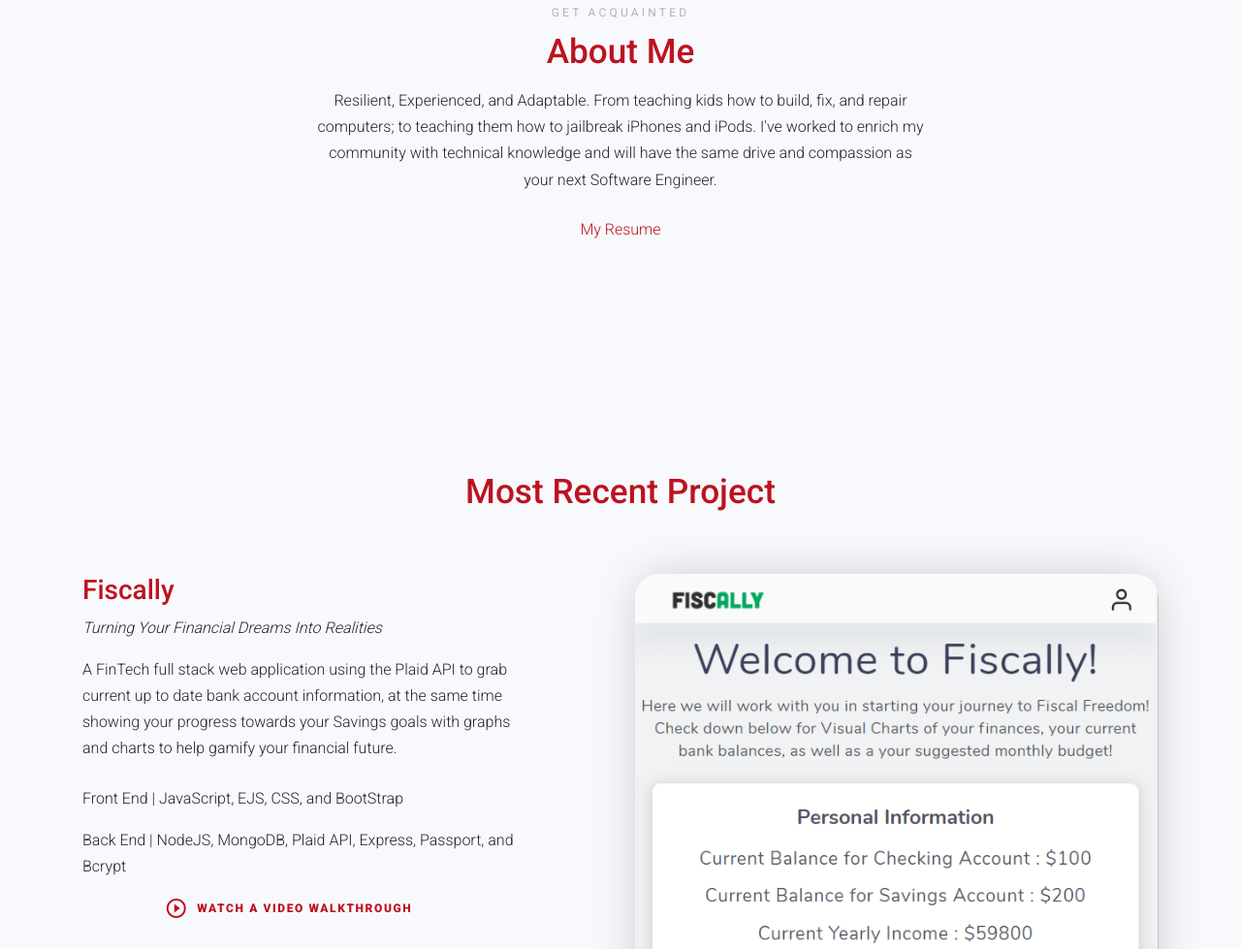
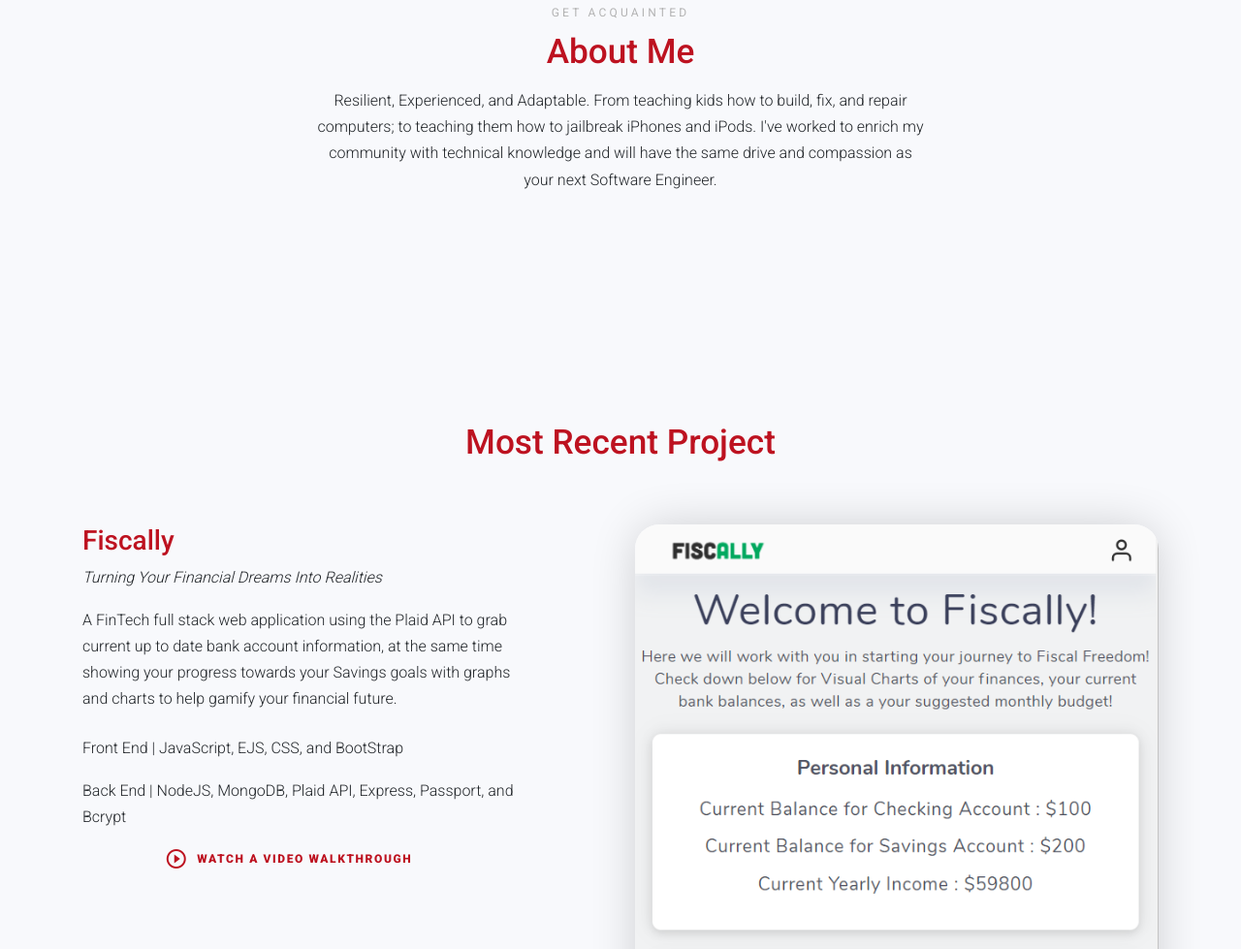
Before and after one commit to JoshuaMacklin/JoshuaMacklin.github.io, a plain HTML site: page index.html in a window 1280 px wide. Shown: the part 1126-2105 px from the top of the page at 97% size. Drawn offline with Linux system fonts and the light colour scheme; files whose address does not match are found by name.

Commit message:
Update index.html

```diff
--- a/index.html
+++ b/index.html
@@ -63,7 +63,7 @@
                     <li><a href="#portfolio" class="nav-link text-grey">Portfolio</a></li>
                     <!-- <li><a href="#testimonials" class="nav-link text-grey">Testimonials</a></li> -->
                     <li><a href="#contact" class="nav-link text-grey">Contact</a></li>
-                    <li><a href="/Joshua%20Macklins%20Resume.pdf" target="_blank" class="nav-link text-grey">Resume</a></li>
+                    <!-- <li><a href="/Joshua%20Macklins%20Resume.pdf" target="_blank" class="nav-link text-grey">Resume</a></li> -->
                   </ul>
                 </div>
               </nav>
@@ -104,7 +104,7 @@
             <h2 class="title text-primary mb-3">About Me</h2>
             <p class="mb-4">Resilient, Experienced, and Adaptable. From teaching kids how to build, fix, and repair computers; to teaching them how to jailbreak iPhones and iPods. I've worked to enrich my community with technical knowledge and will
               have the same drive and compassion as your next Software Engineer.</p>
-            <p class="mb-4"><a href="/Joshua%20Macklins%20Resume.pdf" target="_blank">My Resume</a></p>
+            <!-- <p class="mb-4"><a href="/Joshua%20Macklins%20Resume.pdf" target="_blank">My Resume</a></p> -->
           </div>
         </div>
       </div>
@@ -438,7 +438,7 @@
                   <li><a href="#portfolio" class="smoothscroll">Portfolio</a></li>
                   <!-- <li><a href="#testimonials" class="smoothscroll">Testimonials</a></li> -->
                   <li><a href="#contact" class="smoothscroll">Contact</a></li>
-                  <li><a href="/Joshua%20Macklins%20Resume.pdf" target="_blank" class="smoothscroll">Resume</a></li>
+                  <!-- <li><a href="/Joshua%20Macklins%20Resume.pdf" target="_blank" class="smoothscroll">Resume</a></li> -->
                 </ul>
               </div>
 
```
